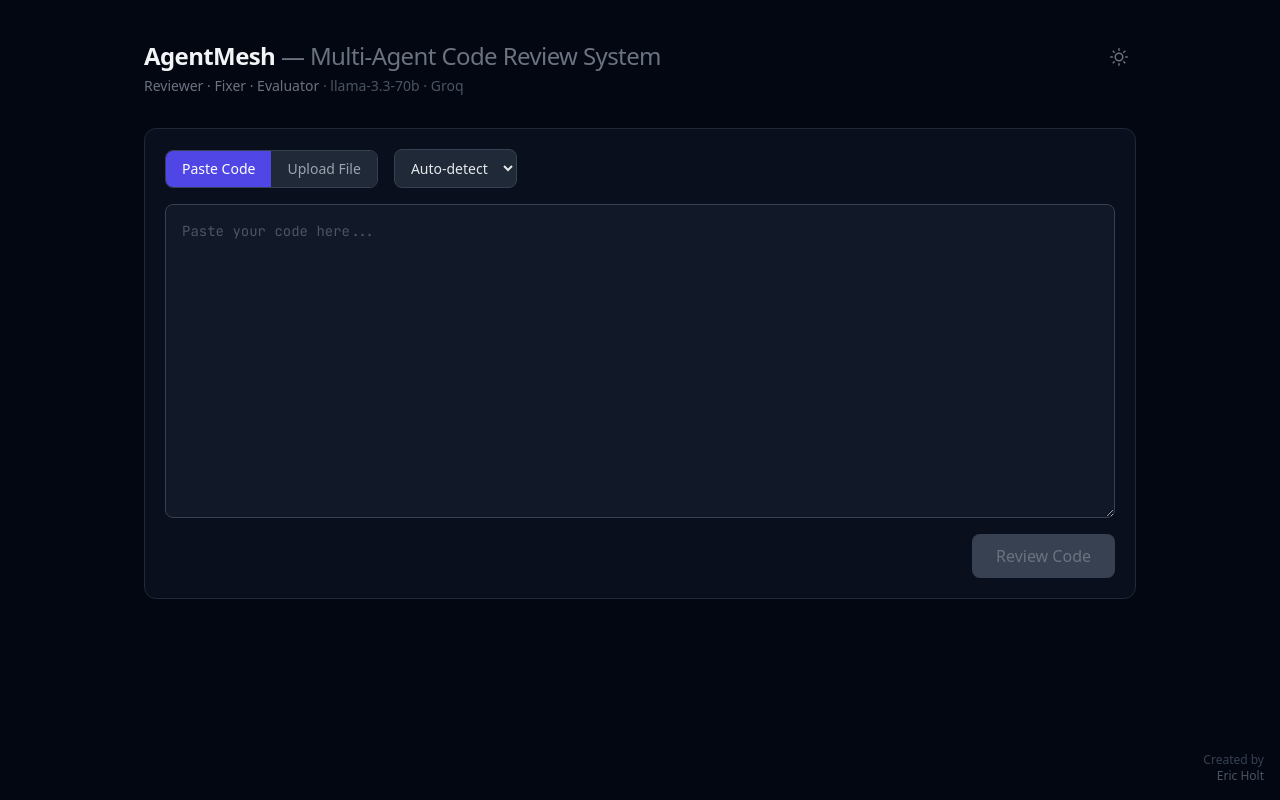
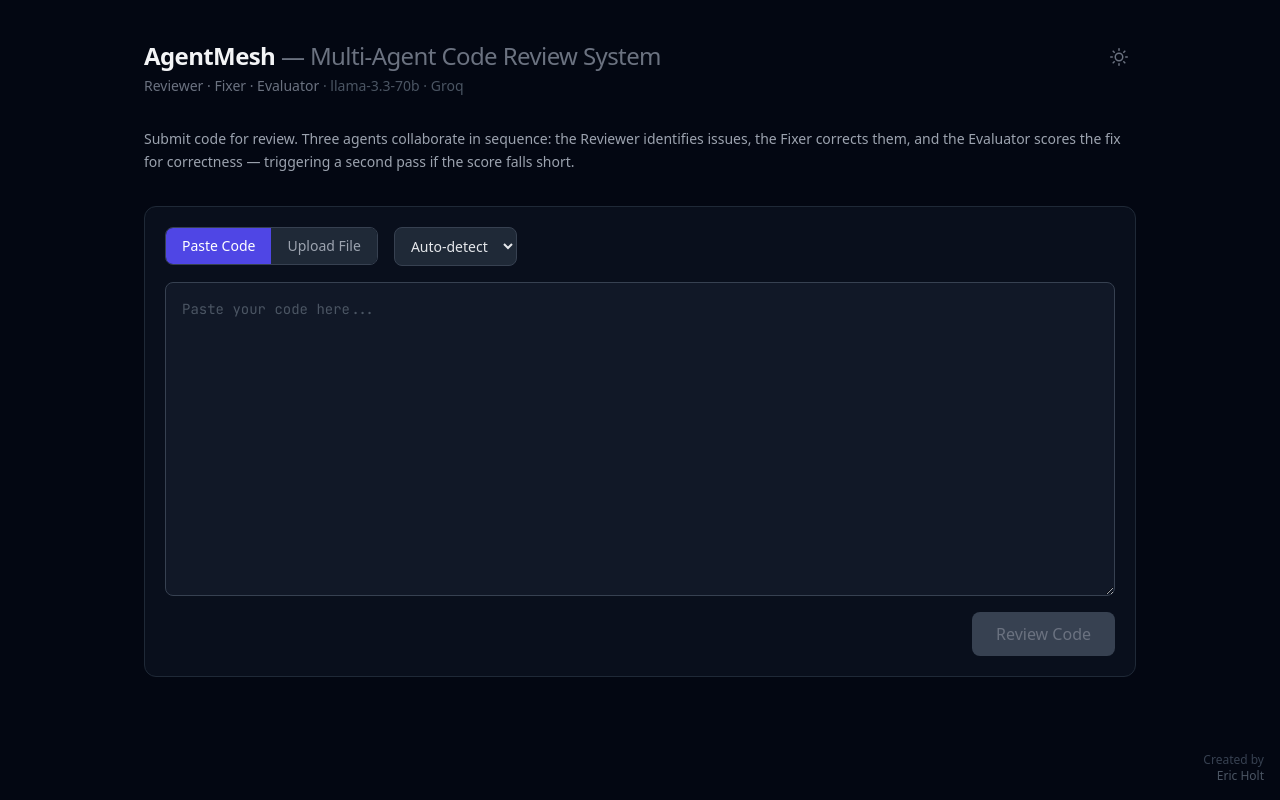
Before and after one commit to eholt723/agentmesh, a React (Vite) app in the folder frontend/: page / in a window 1280 px wide. Built offline with nearby package versions, Linux system fonts and the light colour scheme.

Commit message:
add pipeline description below header

```diff
--- a/frontend/src/App.jsx
+++ b/frontend/src/App.jsx
@@ -193,6 +193,13 @@ export default function App() {
           </button>
         </div>
 
+        {/* Description */}
+        <p className="text-sm text-gray-500 dark:text-gray-400 leading-relaxed -mt-4">
+          Submit code for review. Three agents collaborate in sequence: the Reviewer identifies
+          issues, the Fixer corrects them, and the Evaluator scores the fix for correctness —
+          triggering a second pass if the score falls short.
+        </p>
+
         {/* Input */}
         <Panel>
           <CodeInput onSubmit={handleSubmit} streaming={streaming} />
```
